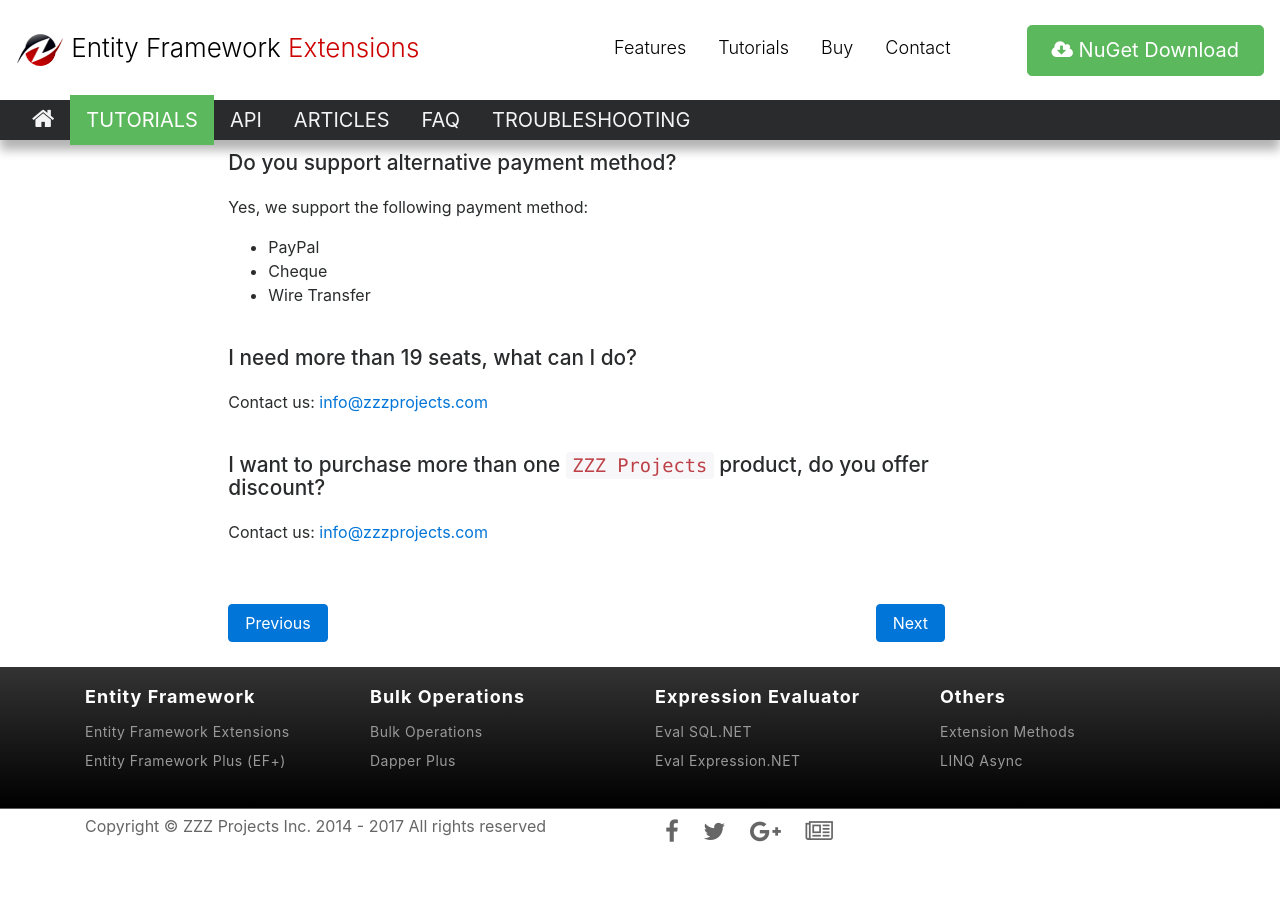
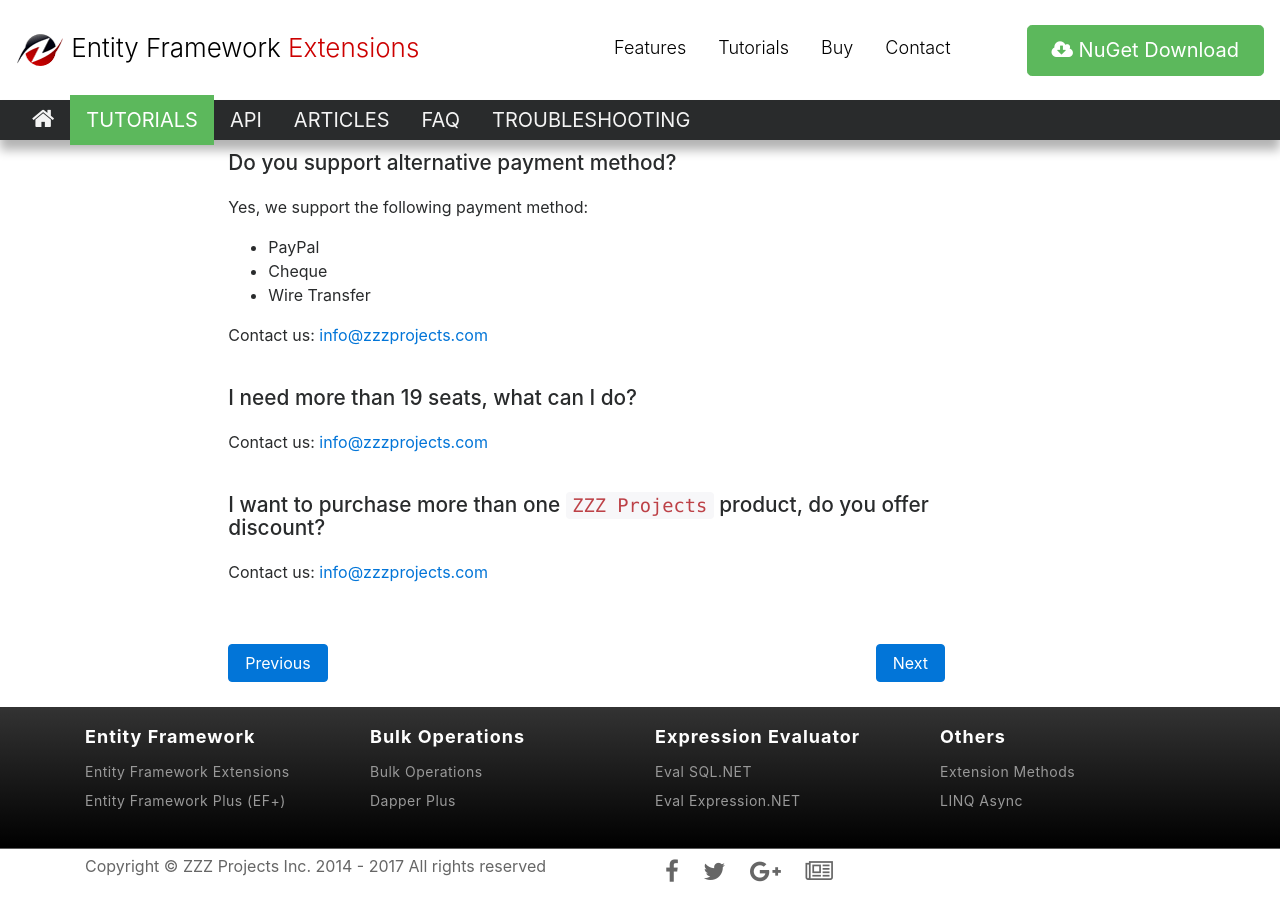
Before and after one commit to zzzprojects/EntityFramework-Extensions, a Jekyll site: the page built from docs/pages/tutorials/pricing.md, in a window 1280 px wide and 900 px high, scrolled down 1187 px. Built offline with Jekyll 4.4.1, drawn with Linux system fonts in a browser that asks for light colours; nearby versions of some CDN libraries; before the commit the page ends 2047 px from its top, so only the background shows below that.

Commit message:
update pricing
update pricing

```diff
--- a/docs/pages/tutorials/pricing.md
+++ b/docs/pages/tutorials/pricing.md
@@ -134,6 +134,8 @@ Yes, we support the following payment method:
 - Cheque
 - Wire Transfer
 
+Contact us: <a href="mailto:info@zzzprojects.com">info@zzzprojects.com</a>
+
 ### I need more than 19 seats, what can I do?
 Contact us: <a href="mailto:info@zzzprojects.com">info@zzzprojects.com</a>
 
```
